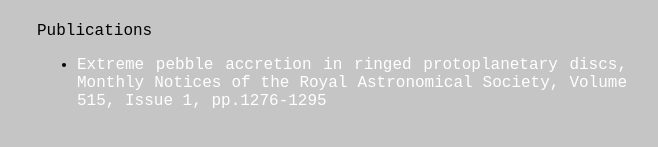
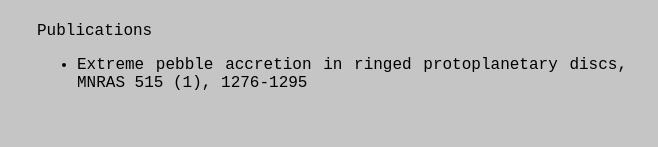
Before and after one commit to dc2917/dc2917.github.io, a plain HTML site: page research.html in a window 1280 px wide. Shown: the part 827-974 px from the top of the page, without its empty margins (308-966 px from the left). Drawn offline with Linux system fonts and the light colour scheme.

Commit message:
Implemented separate link styling for headers and body

```diff
--- a/research.html
+++ b/research.html
@@ -35,10 +35,10 @@
 
     <img src="vortexformation_3fig_3.svg" alt="img">
 
-    <div class="mainsect">
+    <div id="body" class="mainsect">
       <p>Publications</p>
       <ul>
-	      <li><a href="https://ui.adsabs.harvard.edu/abs/2022MNRAS.515.1276C/abstract">Extreme pebble accretion in ringed protoplanetary discs, Monthly Notices of the Royal Astronomical Society, Volume 515, Issue 1, pp.1276-1295</a></li>
+	      <li><a href="https://ui.adsabs.harvard.edu/abs/2022MNRAS.515.1276C/abstract">Extreme pebble accretion in ringed protoplanetary discs, MNRAS 515 (1), 1276-1295</a></li>
       </ul>
     </div>
 
--- a/style.css
+++ b/style.css
@@ -36,13 +36,43 @@
     margin-left: auto;
 }
 
-a:link, a:visited {
+a:link {
     color: white;
     text-decoration: none;
 }
 
-a:hover, a:active {
+a:visited {
+    color: white;
+    text-decoration: none;
+}
+
+a:hover {
     color: black;
+    text-decoration: none;
+}
+
+a:active {
+    color: black;
+    text-decoration: none;
+}
+
+#body a:link {
+    color: black;
+    text-decoration: none;
+}
+
+#body a:visited {
+    color: black;
+    text-decoration: none;
+}
+
+#body a:hover {
+    color: white;
+    text-decoration: none;
+}
+
+#body a:active {
+    color: white;
     text-decoration: none;
 }
 
```
